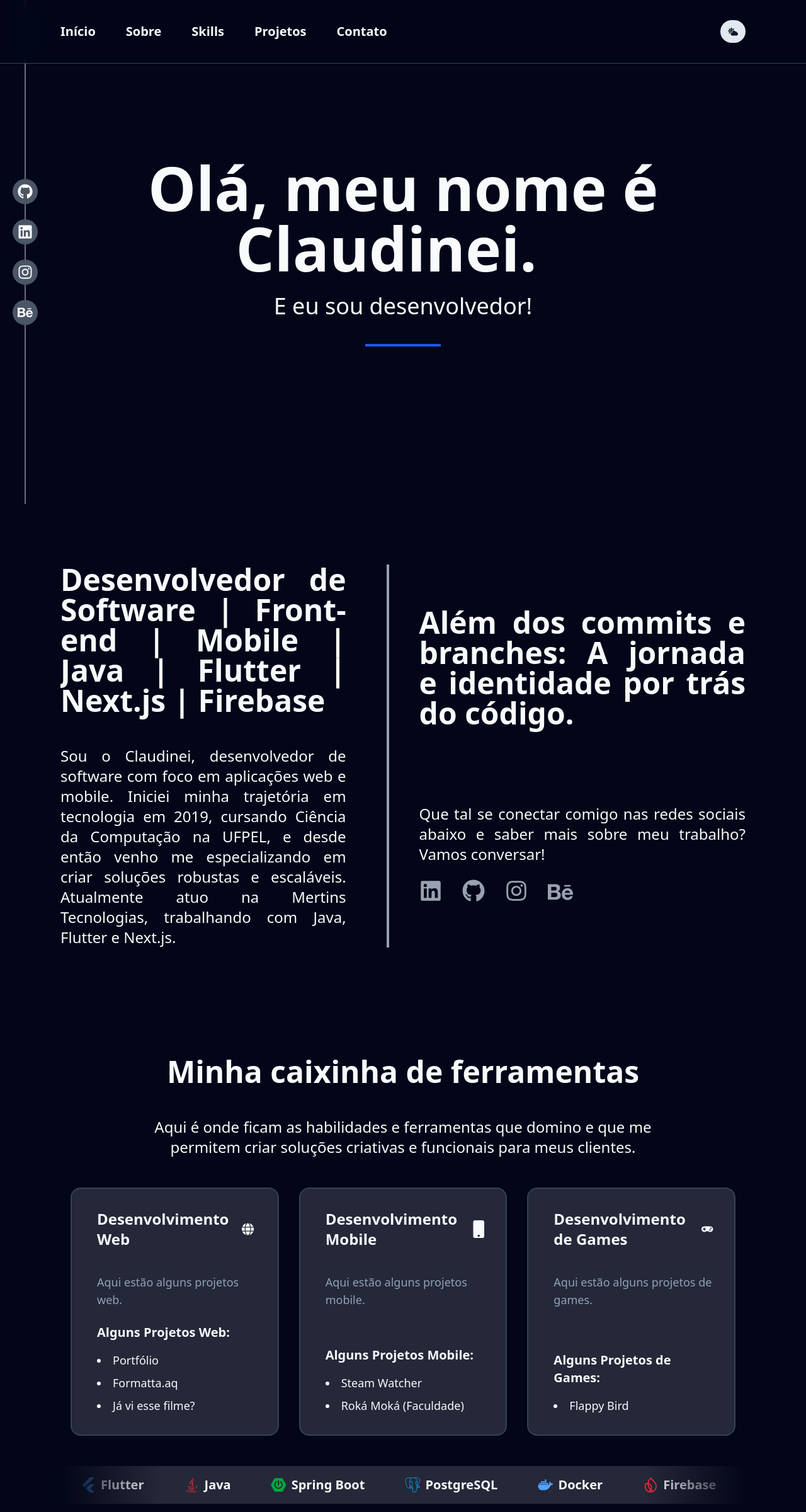
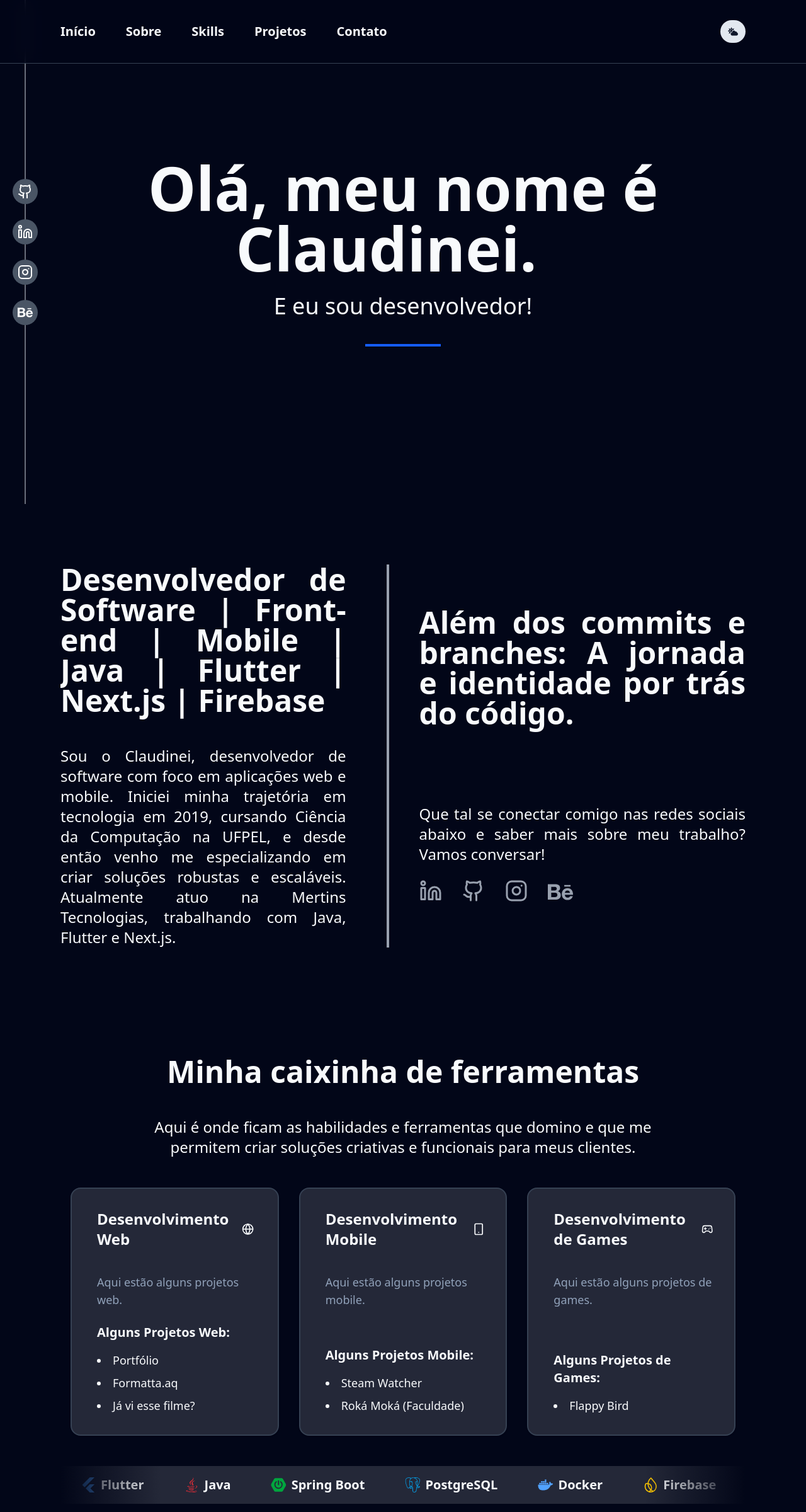
Before and after one commit to cfrdlima/next-portfolio, a Next.js app: page / in a window 1280 px wide. Shown: the whole page at 63% size. Built offline with nearby package versions, Linux system fonts and the light colour scheme.

Commit message:
feat: add @iconify/react for icon management and replace react-icons with lucide-react in social media and skills components

```diff
--- a/package.json
+++ b/package.json
@@ -9,6 +9,7 @@
     "lint": "eslint"
   },
   "dependencies": {
+    "@iconify/react": "^6.0.2",
     "@radix-ui/react-dropdown-menu": "^2.1.16",
     "@radix-ui/react-slot": "^1.2.3",
     "class-variance-authority": "^0.7.1",
--- a/src/components/layout/skills-ticker.tsx
+++ b/src/components/layout/skills-ticker.tsx
@@ -1,41 +1,73 @@
 "use client";
 import { motion } from "framer-motion";
+import { Icon } from "@iconify/react";
 import { FaJava } from "react-icons/fa";
-import {
-  SiNextdotjs,
-  SiSpringboot,
-  SiPostgresql,
-  SiFirebase,
-  SiJavascript,
-  SiJunit5,
-  SiJquery,
-  SiGit,
-  SiCss3,
-  SiMongodb,
-  SiRabbitmq,
-  SiHtml5,
-  SiDocker,
-  SiFlutter,
-  SiReact,
-} from "react-icons/si";
 
 const stacks = [
-  { name: "React", icon: <SiReact className="text-cyan-400" /> },
-  { name: "Next.js", icon: <SiNextdotjs className="text-white" /> },
-  { name: "Flutter", icon: <SiFlutter className="text-blue-400" /> },
-  { name: "Java", icon: <FaJava className="text-red-500" /> },
-  { name: "Spring Boot", icon: <SiSpringboot className="text-green-600" /> },
-  { name: "PostgreSQL", icon: <SiPostgresql className="text-sky-500" /> },
-  { name: "Docker", icon: <SiDocker className="text-blue-400" /> },
-  { name: "Firebase", icon: <SiFirebase className="text-red-500" /> },
-  { name: "HTML", icon: <SiHtml5 className="text-yellow-400" /> },
-  { name: "JavaScript", icon: <SiJavascript className="text-cyan-400" /> },
-  { name: "JUNIT", icon: <SiJunit5 className="text-green-400" /> },
-  { name: "JQuery", icon: <SiJquery className="text-blue-400" /> },
-  { name: "Css", icon: <SiCss3 className="text-blue-400" /> },
-  { name: "GIT", icon: <SiGit className="text-red-400" /> },
-  { name: "MongoDB", icon: <SiMongodb className="text-green-700" /> },
-  { name: "RabbitMQ", icon: <SiRabbitmq className="text-orange-400" /> },
+  {
+    name: "React",
+    icon: <Icon icon="simple-icons:react" className="text-cyan-400" />,
+  },
+  {
+    name: "Next.js",
+    icon: <Icon icon="simple-icons:nextdotjs" className="text-white" />,
+  },
+  {
+    name: "Flutter",
+    icon: <Icon icon="simple-icons:flutter" className="text-blue-400" />,
+  },
+  {
+    name: "Java",
+    icon: <FaJava className="text-red-500" />,
+  },
+  {
+    name: "Spring Boot",
+    icon: <Icon icon="simple-icons:springboot" className="text-green-600" />,
+  },
+  {
+    name: "PostgreSQL",
+    icon: <Icon icon="simple-icons:postgresql" className="text-sky-500" />,
+  },
+  {
+    name: "Docker",
+    icon: <Icon icon="simple-icons:docker" className="text-blue-400" />,
+  },
+  {
+    name: "Firebase",
+    icon: <Icon icon="simple-icons:firebase" className="text-yellow-400" />,
+  },
+  {
+    name: "HTML",
+    icon: <Icon icon="simple-icons:html5" className="text-orange-500" />,
+  },
+  {
+    name: "JavaScript",
+    icon: <Icon icon="simple-icons:javascript" className="text-yellow-300" />,
+  },
+  {
+    name: "JUNIT",
+    icon: <Icon icon="simple-icons:junit5" className="text-green-400" />,
+  },
+  {
+    name: "JQuery",
+    icon: <Icon icon="simple-icons:jquery" className="text-blue-400" />,
+  },
+  {
+    name: "CSS",
+    icon: <Icon icon="simple-icons:css3" className="text-blue-500" />,
+  },
+  {
+    name: "GIT",
+    icon: <Icon icon="simple-icons:git" className="text-red-500" />,
+  },
+  {
+    name: "MongoDB",
+    icon: <Icon icon="simple-icons:mongodb" className="text-green-700" />,
+  },
+  {
+    name: "RabbitMQ",
+    icon: <Icon icon="simple-icons:rabbitmq" className="text-orange-400" />,
+  },
 ];
 
 export default function SkillsTicker() {
@@ -52,7 +84,7 @@ export default function SkillsTicker() {
         transition={{
           repeat: Infinity,
           repeatType: "loop",
-          duration: 20, // controla a velocidade
+          duration: 20,
           ease: "linear",
         }}
       >
--- a/src/components/layout/social-media_aside.tsx
+++ b/src/components/layout/social-media_aside.tsx
@@ -1,16 +1,17 @@
 "use client";
 import Link from "next/link";
-import { FaGithub, FaLinkedin, FaInstagram, FaBehance } from "react-icons/fa";
+import { Github, Linkedin, Instagram } from "lucide-react";
 import { motion } from "framer-motion";
+import { FaBehance } from "react-icons/fa";
 
 const socialLinks = [
-  { icon: <FaGithub size={24} />, href: "https://github.com/ClaudineiLima" },
+  { icon: <Github size={24} />, href: "https://github.com/ClaudineiLima" },
   {
-    icon: <FaLinkedin size={24} />,
+    icon: <Linkedin size={24} />,
     href: "https://www.linkedin.com/in/claudinei-lima/",
   },
   {
-    icon: <FaInstagram size={24} />,
+    icon: <Instagram size={24} />,
     href: "https://www.instagram.com/claudinei.lima/",
   },
   {
--- a/src/components/pages/about-2.tsx
+++ b/src/components/pages/about-2.tsx
@@ -1,21 +1,22 @@
 "use client";
 import Link from "next/link";
-import { FaGithub, FaLinkedin, FaInstagram, FaBehance } from "react-icons/fa";
 import { motion } from "framer-motion";
+import { Github, Linkedin, Instagram } from "lucide-react";
+import { FaBehance } from "react-icons/fa";
 
 const socialLinks = [
   {
-    icon: <FaLinkedin size={36} />,
+    icon: <Linkedin size={36} />,
     href: "https://www.linkedin.com/in/claudinei-de-lima-690b4021a/",
     label: "LinkedIn de Claudinei",
   },
   {
-    icon: <FaGithub size={36} />,
+    icon: <Github size={36} />,
     href: "https://github.com/cfrdlima",
     label: "GitHub de Claudinei",
   },
   {
-    icon: <FaInstagram size={36} />,
+    icon: <Instagram size={36} />,
     href: "https://www.instagram.com/claudineidelima2/",
     label: "Instagram de Claudinei",
   },
@@ -90,7 +91,7 @@ export default function About() {
                   href={link.href}
                   target="_blank"
                   rel="noopener noreferrer"
-                  aria-label={link.label} // ← Acessibilidade adicionada
+                  aria-label={link.label}
                   className="text-gray-400 hover:text-blue-600 transition-colors"
                 >
                   {link.icon}
--- a/src/components/pages/skills-3.tsx
+++ b/src/components/pages/skills-3.tsx
@@ -8,14 +8,14 @@ import {
   CardHeader,
   CardTitle,
 } from "@/components/ui/card";
-import { FaGlobe, FaMobile, FaGamepad } from "react-icons/fa";
+import { Globe, Smartphone, Gamepad2 } from "lucide-react";
 import Link from "next/link";
 import SkillsTicker from "../layout/skills-ticker";
 
 const skillsData = [
   {
     title: "Desenvolvimento Web",
-    icon: <FaGlobe size={24} />,
+    icon: <Globe size={24} />, // antes: FaGlobe
     description: "Aqui estão alguns projetos web.",
     subtitle: "Alguns Projetos Web:",
     projects: [
@@ -26,7 +26,7 @@ const skillsData = [
   },
   {
     title: "Desenvolvimento Mobile",
-    icon: <FaMobile size={28} />,
+    icon: <Smartphone size={28} />, // antes: FaMobile
     description: "Aqui estão alguns projetos mobile.",
     subtitle: "Alguns Projetos Mobile:",
     projects: [
@@ -36,7 +36,7 @@ const skillsData = [
   },
   {
     title: "Desenvolvimento de Games",
-    icon: <FaGamepad size={28} />,
+    icon: <Gamepad2 size={28} />, // antes: FaGamepad
     description: "Aqui estão alguns projetos de games.",
     subtitle: "Alguns Projetos de Games:",
     projects: [{ name: "Flappy Bird", href: "/" }],
@@ -75,7 +75,7 @@ export default function Skills() {
               </CardDescription>
             </CardHeader>
             <CardContent className="flex flex-col gap-4">
-              <h4 className="font-semibold text-xl">{skill.subtitle}</h4>
+              <h3 className="font-semibold text-xl">{skill.subtitle}</h3>
               <ul className="flex flex-col gap-2 text-lg list-disc list-inside items-start">
                 {skill.projects.map((project) => (
                   <li
```
Also changed, not shown: 1 other file (tests, documents, lock files or other folders).
